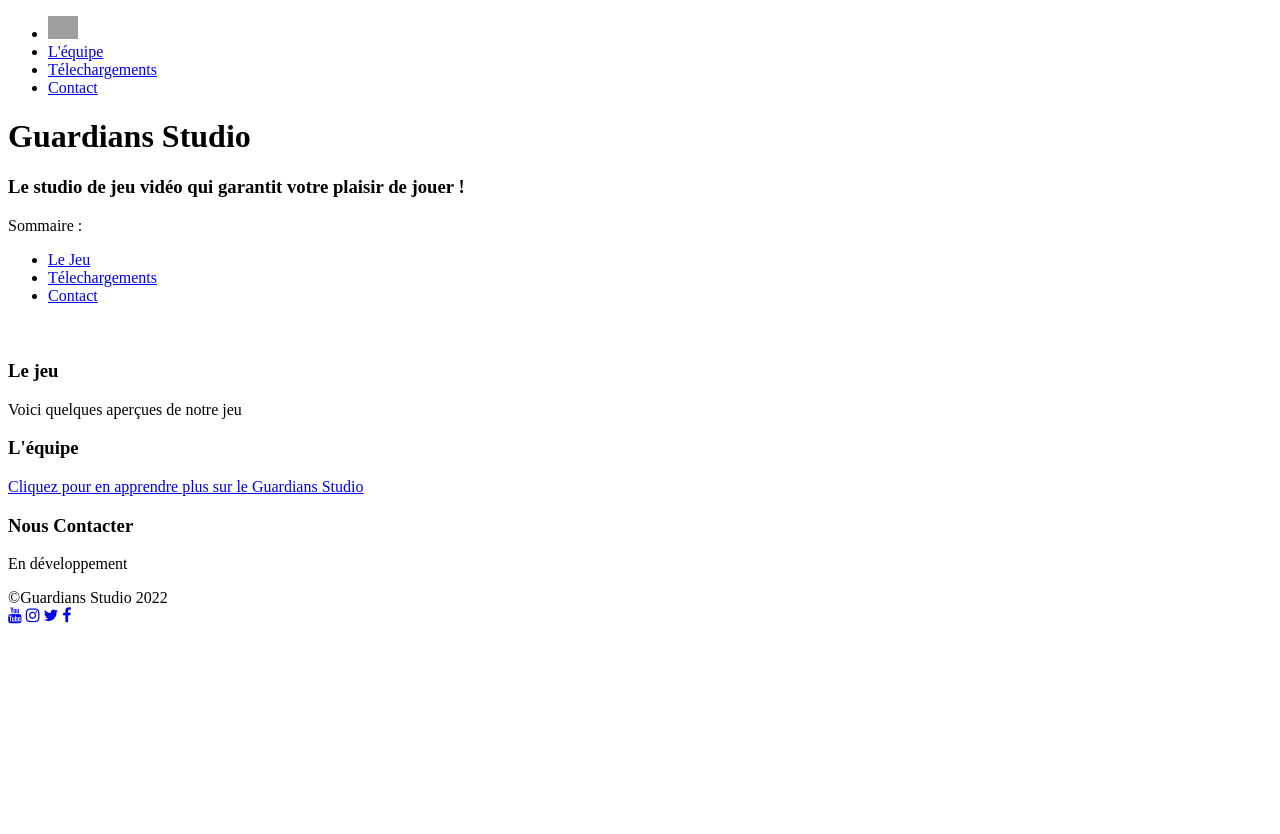
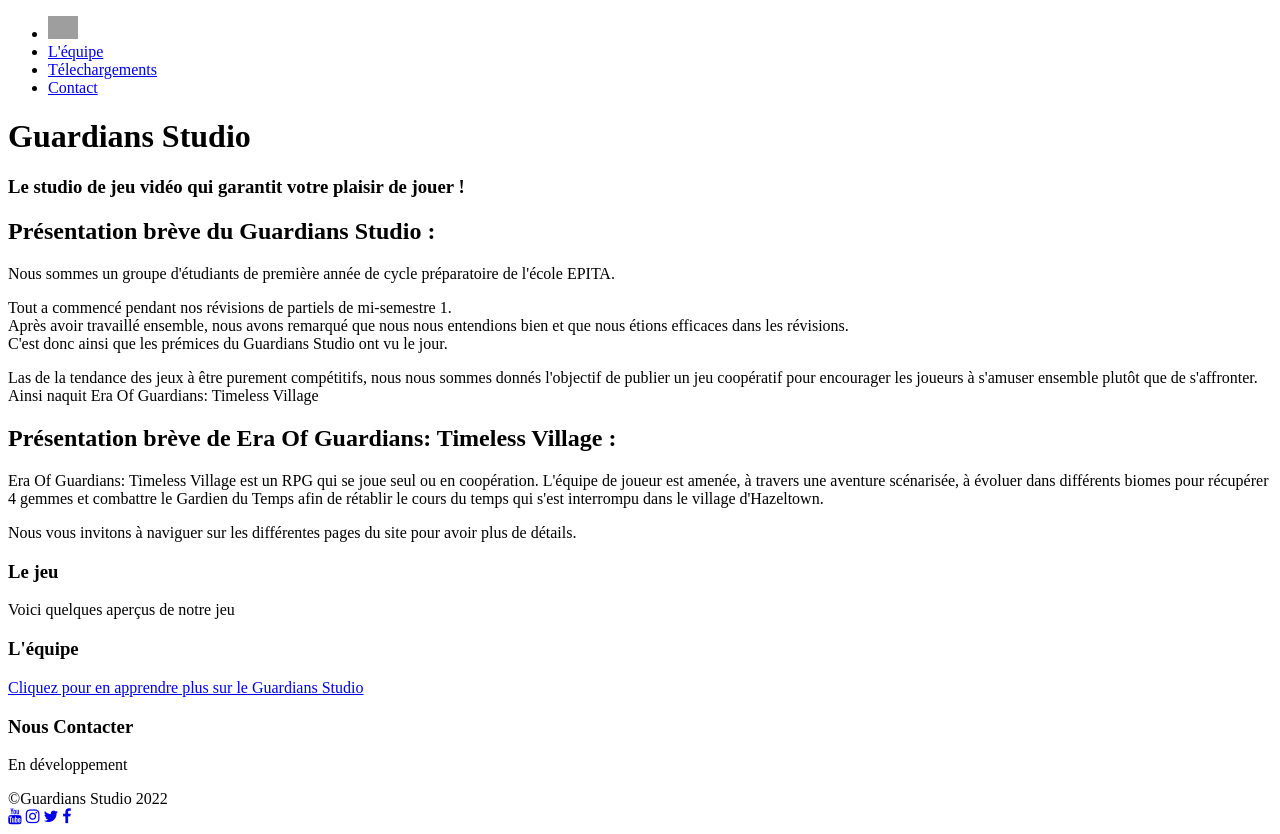
Before and after one commit to Guardians-Studio/WebSite, a PHP site: page /main.php in a window 1280 px wide. Before the commit the page ends 624 px from the top, so only its background shows below. Run offline with PHP 8.4, Linux system fonts and the light colour scheme; grey boxes are pictures that could not be loaded.

Commit message:
modif summary

```diff
--- a/php/main.php
+++ b/php/main.php
@@ -12,20 +12,32 @@
         </head>
 
         <section class="summary">
-            <section class="content">
-                <p id="titleSummary">Sommaire :</p>
-                <ul>
-                    <li><a href="game.php">Le Jeu</a></li>
-                    <li><a href="download.php">Télechargements</a></li>
-                    <li><a href="contact.php">Contact</a></li>
-                    <br> <br>
-                </ul>
-            </section>
+            <h2>Présentation brève du Guardians Studio : </h2>
+            <p>
+                Nous sommes un groupe d'étudiants de première année de cycle préparatoire de l'école EPITA.
+            </p>
+
+            <p>
+                Tout a commencé pendant nos révisions de partiels de mi-semestre 1. <br>
+                Après avoir travaillé ensemble, nous avons remarqué que nous nous entendions bien et que nous étions efficaces dans les révisions. <br>
+                C'est donc ainsi que les prémices du Guardians Studio ont vu le jour.
+            </p>
+
+            <p>
+                Las de la tendance des jeux à être purement compétitifs, nous nous sommes donnés l'objectif de publier un jeu coopératif pour encourager les joueurs à s'amuser ensemble plutôt que de s'affronter. Ainsi naquit Era Of Guardians: Timeless Village
+            </p>
+
+            <h2>Présentation brève de Era Of Guardians: Timeless Village :</h2>
+            <p>
+                Era Of Guardians: Timeless Village est un RPG qui se joue seul ou en coopération. L'équipe de joueur est amenée, à travers une aventure scénarisée, à évoluer dans différents biomes pour récupérer 4 gemmes et combattre le Gardien du Temps afin de rétablir le cours du temps qui s'est interrompu dans le village d'Hazeltown.
+            </p>
+
+            <p>Nous vous invitons à naviguer sur les différentes pages du site pour avoir plus de détails.</p>
         </section>
 
         <section class="game">
             <balise id="game"><h3>Le jeu</h3></balise>
-                <p>Voici quelques aperçues de notre jeu
+                <p>Voici quelques aperçus de notre jeu
         </section>
 
         <section class="l'équipe">
```
Also changed, not shown: css/header.css (+7 -4 lines), css/main.css (+13 -8 lines).
